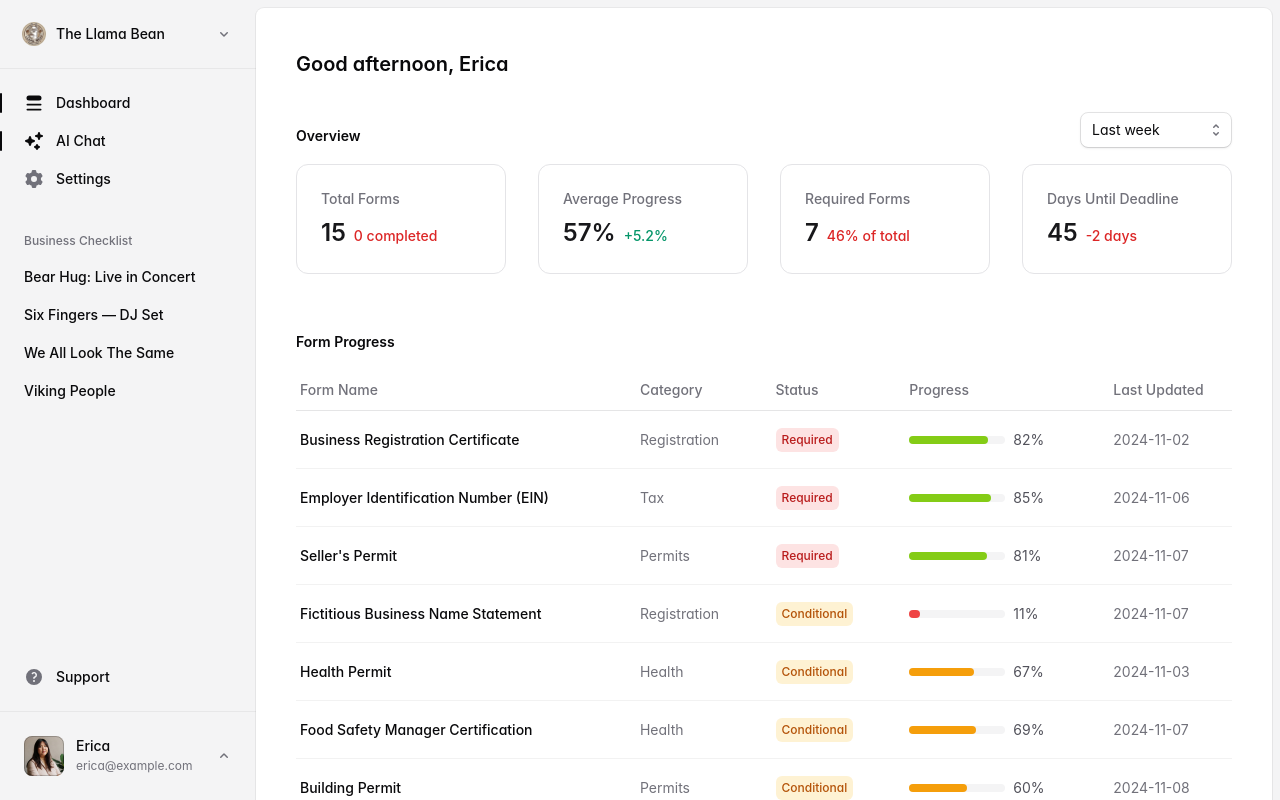
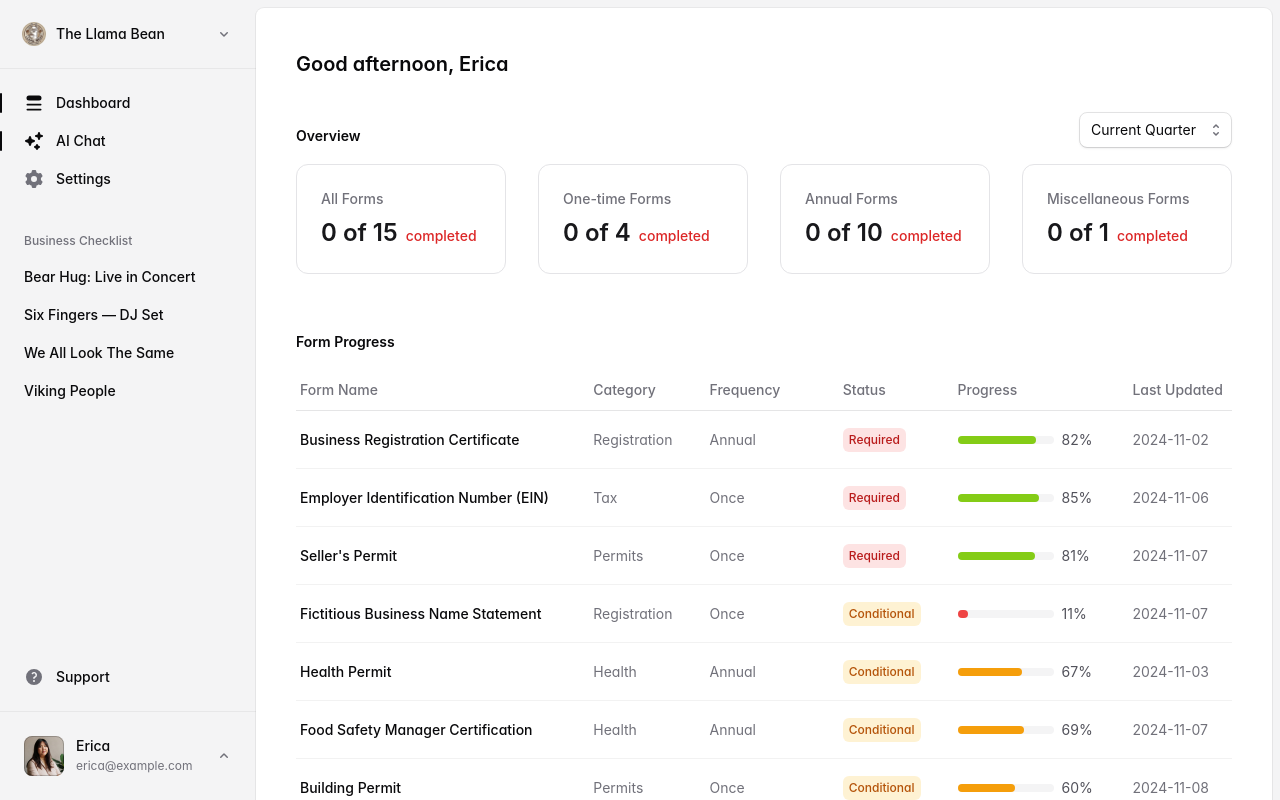
Before and after one commit to yveshughes/permitpilot, a Next.js app: page / in a window 1280 px wide. Shown: the top 800 px of the page. Built offline with nearby package versions, Linux system fonts and the light colour scheme; a web font is replaced by a local one.

Commit message:
added forms frequency

```diff
--- a/src/app/page.tsx
+++ b/src/app/page.tsx
@@ -1,6 +1,4 @@
-import { Avatar } from '@/components/avatar'
 import { Badge } from '@/components/badge'
-import { Divider } from '@/components/divider'
 import { Heading, Subheading } from '@/components/heading'
 import { Select } from '@/components/select'
 import { Stat } from '@/components/stat'
@@ -22,13 +20,17 @@ const getFormProgress = async () => {
 export default async function Home() {
   const formProgress = await getFormProgress()
 
-  // Calculate stats
-  const totalForms = formProgress.length
-  const completedForms = formProgress.filter(form => form.progress === 100).length
-  const averageProgress = Math.floor(
-    formProgress.reduce((acc, form) => acc + form.progress, 0) / totalForms
-  )
-  const requiredForms = formProgress.filter(form => form.status === 'required').length
+  // Calculate completion stats for each frequency
+  const getCompletionStats = (forms) => {
+    const completed = forms.filter(form => form.progress === 100).length
+    const total = forms.length
+    return { completed, total }
+  }
+
+  const allStats = getCompletionStats(formProgress)
+  const onceStats = getCompletionStats(formProgress.filter(f => f.frequency === 'Once'))
+  const annualStats = getCompletionStats(formProgress.filter(f => f.frequency === 'Annual'))
+  const miscStats = getCompletionStats(formProgress.filter(f => f.frequency === 'Miscellaneous'))
 
   return (
     <>
@@ -38,34 +40,33 @@ export default async function Home() {
         <Subheading>Overview</Subheading>
         <div>
           <Select name="period">
-            <option value="last_week">Last week</option>
-            <option value="last_two">Last two weeks</option>
-            <option value="last_month">Last month</option>
-            <option value="last_quarter">Last quarter</option>
+            <option value="current_quarter">Current Quarter</option>
+            <option value="next_quarter">Next Quarter</option>
+            <option value="current_year">Current Year</option>
           </Select>
         </div>
       </div>
 
       <div className="mt-4 grid gap-8 sm:grid-cols-2 xl:grid-cols-4">
         <Stat
-          title="Total Forms"
-          value={totalForms.toString()}
-          change={`${completedForms} completed`}
+          title="All Forms"
+          value={`${allStats.completed} of ${allStats.total}`}
+          change="completed"
         />
         <Stat
-          title="Average Progress"
-          value={`${averageProgress}%`}
-          change="+5.2%"
+          title="One-time Forms"
+          value={`${onceStats.completed} of ${onceStats.total}`}
+          change="completed"
         />
         <Stat
-          title="Required Forms"
-          value={requiredForms.toString()}
-          change={`${Math.floor(requiredForms / totalForms * 100)}% of total`}
+          title="Annual Forms"
+          value={`${annualStats.completed} of ${annualStats.total}`}
+          change="completed"
         />
         <Stat
-          title="Days Until Deadline"
-          value="45"
-          change="-2 days"
+          title="Miscellaneous Forms"
+          value={`${miscStats.completed} of ${miscStats.total}`}
+          change="completed"
         />
       </div>
 
@@ -76,6 +77,7 @@ export default async function Home() {
           <TableRow>
             <TableHeader>Form Name</TableHeader>
             <TableHeader>Category</TableHeader>
+            <TableHeader>Frequency</TableHeader>
             <TableHeader>Status</TableHeader>
             <TableHeader>Progress</TableHeader>
             <TableHeader>Last Updated</TableHeader>
@@ -87,6 +89,9 @@ export default async function Home() {
               <TableCell className="font-medium">{form.name}</TableCell>
               <TableCell className="text-zinc-500">
                 {form.category.charAt(0).toUpperCase() + form.category.slice(1)}
+              </TableCell>
+              <TableCell className="text-zinc-500">
+                {form.frequency}
               </TableCell>
               <TableCell>
                 <Badge
--- a/src/data-forms.ts
+++ b/src/data-forms.ts
@@ -7,6 +7,7 @@ export interface Form {
   status: 'required' | 'optional' | 'conditional'
   category: 'registration' | 'permits' | 'insurance' | 'tax' | 'health' | 'safety'
   jurisdiction: 'federal' | 'state' | 'local'
+  frequency: 'Once' | 'Annual' | 'Quarterly' | 'Miscellaneous'
 }
 
 export async function getForms() {
@@ -19,7 +20,8 @@ export async function getForms() {
       resourceUrl: "https://sf.gov/business-registration",
       status: "required",
       category: "registration",
-      jurisdiction: "local"
+      jurisdiction: "local",
+      frequency: "Annual"
     },
     {
       id: 1002,
@@ -29,7 +31,8 @@ export async function getForms() {
       resourceUrl: "https://www.irs.gov/ein",
       status: "required",
       category: "tax",
-      jurisdiction: "federal"
+      jurisdiction: "federal",
+      frequency: "Once"
     },
     {
       id: 1003,
@@ -39,7 +42,8 @@ export async function getForms() {
       resourceUrl: "https://www.cdtfa.ca.gov/services/#Register-Renewals",
       status: "required",
       category: "permits",
-      jurisdiction: "state"
+      jurisdiction: "state",
+      frequency: "Once"
     },
     {
       id: 1004,
@@ -49,7 +53,8 @@ export async function getForms() {
       resourceUrl: "https://sf.gov/fictitious-business-name",
       status: "conditional",
       category: "registration",
-      jurisdiction: "local"
+      jurisdiction: "local",
+      frequency: "Once"
     },
     {
       id: 1005,
@@ -59,7 +64,8 @@ export async function getForms() {
       resourceUrl: "https://sf.gov/health-permits",
       status: "conditional",
       category: "health",
-      jurisdiction: "local"
+      jurisdiction: "local",
+      frequency: "Annual"
     },
     {
       id: 1006,
@@ -69,7 +75,8 @@ export async function getForms() {
       resourceUrl: "https://sf.gov/food-safety-certification",
       status: "conditional",
       category: "health",
-      jurisdiction: "local"
+      jurisdiction: "local",
+      frequency: "Annual"
     },
     {
       id: 1007,
@@ -79,7 +86,8 @@ export async function getForms() {
       resourceUrl: "https://sf.gov/building-permits",
       status: "conditional",
       category: "permits",
-      jurisdiction: "local"
+      jurisdiction: "local",
+      frequency: "Once"
     },
     {
       id: 1008,
@@ -89,7 +97,8 @@ export async function getForms() {
       resourceUrl: "https://www.dir.ca.gov/dwc/",
       status: "required",
       category: "insurance",
-      jurisdiction: "state"
+      jurisdiction: "state",
+      frequency: "Annual"
     },
     {
       id: 1009,
@@ -99,7 +108,8 @@ export async function getForms() {
       resourceUrl: "https://sf.gov/fire-permits",
       status: "conditional",
       category: "safety",
-      jurisdiction: "local"
+      jurisdiction: "local",
+      frequency: "Annual"
     },
     {
       id: 1010,
@@ -109,7 +119,8 @@ export async function getForms() {
       resourceUrl: "https://www.abc.ca.gov/licensing/",
       status: "conditional",
       category: "permits",
-      jurisdiction: "state"
+      jurisdiction: "state",
+      frequency: "Miscellaneous"
     },
     {
       id: 1011,
@@ -119,7 +130,8 @@ export async function getForms() {
       resourceUrl: "https://sf.gov/property-tax",
       status: "conditional",
       category: "tax",
-      jurisdiction: "local"
+      jurisdiction: "local",
+      frequency: "Annual"
     },
     {
       id: 1012,
@@ -129,7 +141,8 @@ export async function getForms() {
       resourceUrl: "https://www.irs.gov/businesses",
       status: "required",
       category: "tax",
-      jurisdiction: "federal"
+      jurisdiction: "federal",
+      frequency: "Annual"
     },
     {
       id: 1013,
@@ -139,7 +152,8 @@ export async function getForms() {
       resourceUrl: "https://www.ftb.ca.gov/businesses/",
       status: "required",
       category: "tax",
-      jurisdiction: "state"
+      jurisdiction: "state",
+      frequency: "Annual"
     },
     {
       id: 1014,
@@ -149,7 +163,8 @@ export async function getForms() {
       resourceUrl: "https://sf.gov/gross-receipts-tax",
       status: "required",
       category: "tax",
-      jurisdiction: "local"
+      jurisdiction: "local",
+      frequency: "Annual"
     },
     {
       id: 1015,
@@ -159,7 +174,8 @@ export async function getForms() {
       resourceUrl: "https://sf.gov/hcso",
       status: "conditional",
       category: "health",
-      jurisdiction: "local"
+      jurisdiction: "local",
+      frequency: "Annual"
     }
   ]
 }
@@ -179,3 +195,7 @@ export async function getFormsByJurisdiction(jurisdiction: string) {
 export async function getRequiredForms() {
   return (await getForms()).filter((form) => form.status === 'required')
 }
+
+export async function getFormsByFrequency(frequency: string) {
+  return (await getForms()).filter((form) => form.frequency === frequency)
+}
```
